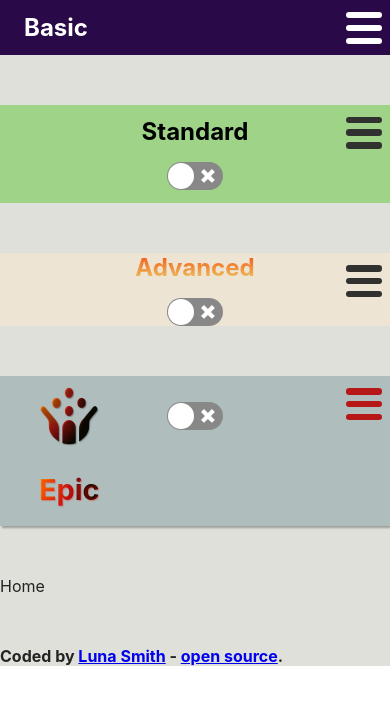
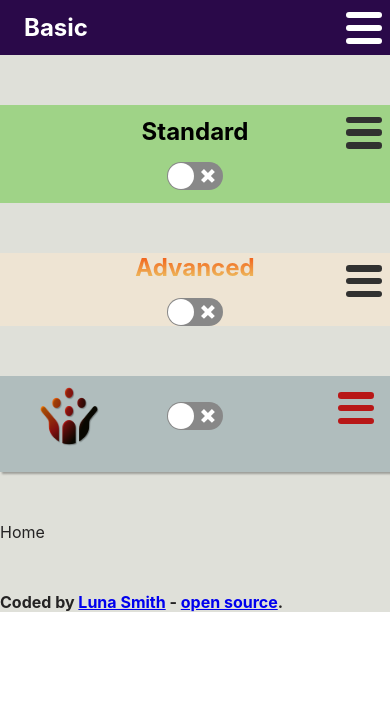
Before and after one commit to Lu-Smith/react_headers, a React (Create React App) app: page / in a window 390 px wide. Shown: the top 704 px of the page. Built offline with nearby package versions, Linux system fonts and the light colour scheme.

Commit message:
Finished styling advanced header in HeaderFour

```diff
--- a/src/components/styles/HeaderFour.css
+++ b/src/components/styles/HeaderFour.css
@@ -46,7 +46,6 @@
 }
 
 .HeaderFour {
-    background-color: rgb(3, 34, 34);
     display: flex;
     align-items: center;
     justify-content: center;
@@ -75,6 +74,15 @@
     background-color: rgb(176, 189, 189);
 }
 
+#dark .HeaderFour {
+    background-color: rgb(3, 34, 34);
+}
+
+.HeaderFour .TopHeader {
+    padding: 0 1.2rem;
+    justify-content: space-between;
+}
+
 .HeaderFour .TopHeader .logo {
     width: 100px;
     display: flex;
@@ -84,8 +92,11 @@
     background-image: radial-gradient(circle at 10% 20%, rgb(243, 121, 7) 15%, rgb(184, 23, 23) 40.2%, rgb(12, 11, 0) 60.3%);
     -webkit-background-clip: text;
     font-size: 80px;
+    animation: rotateLogo 20s linear infinite;
+}
+
+#light .HeaderFour .TopHeader .logo {
     text-shadow: 1px 1px 1px rgba(0, 0, 0, 0.3);
-    animation: rotateLogo 20s linear infinite;
 }
 
 #dark .HeaderFour .TopHeader .logo {
@@ -108,18 +119,14 @@
     display: flex;
     align-items: center;
     justify-content: center;
-    text-shadow: 1px 1px 1px rgba(250, 0, 0, 0.3);
-}
-
-.HeaderFour .TopHeader {
-    padding: 0 1.2rem;
-    justify-content: space-between;
 }
 
 #light .HeaderFour .title a {
-    color: transparent;
-    background-image: radial-gradient(circle at 10% 20%, rgb(243, 121, 7) 15%, rgb(184, 23, 23) 40.2%, rgb(12, 11, 0) 60.3%);
-    -webkit-background-clip: text;
+    text-shadow: 1px 1px 1px rgba(0, 0, 0, 0.3);
+}
+
+#dark .HeaderFour .title a {
+    text-shadow: 1px 1px 1px rgba(250, 0, 0, 0.3);
 }
 
 .HeaderFour ul {
@@ -139,12 +146,6 @@
     transition: 200ms all ease-in-out;
 }
 
-#light .HeaderFour ul li a {
-    color: rgb(250, 248, 238);
-    font-weight: 500;
-    transition: 200ms all ease-in-out;
-}
-
 .HeaderFour ul li a:not(.active):hover {
     color: rgb(243, 121, 7);
 }
@@ -153,24 +154,19 @@
     color: rgb(184, 23, 23);
 }
 
-.HeaderFour .menu {
+.HeaderFour .menuX, .HeaderFour .menuXHidden, .HeaderFour .menu {
     display: none;
     position: absolute;
-    top: 0.75rem;
-    right: 0.5rem;
+    top: 1rem;
+    right: 1rem;
     flex-direction: column;
+    justify-content: center;
+}
+
+.HeaderFour .menu {
     justify-content: space-between;
     width: 2.25rem;
     height: 2rem;
-}
-
-.HeaderFour .menuX, .HeaderFour .menuXHidden {
-    display: none;
-    position: absolute;
-    top: 0.75rem;
-    right: 0.5rem;
-    flex-direction: column;
-    justify-content: center;
 }
 
 .HeaderFour .menu span {
@@ -211,7 +207,6 @@
 
 #light .HeaderFour .material-symbols-outlined:not(.active):hover {
     animation: rotateIcon 2s linear infinite;
-    color: rgb(184, 23, 23);
     font-size: 2rem;
     font-variation-settings:
     'FILL' 0,
@@ -220,15 +215,12 @@
     'opsz' 4
 }
 
+#light .HeaderFour .material-symbols-outlined:not(.active):hover {
+    color: rgb(184, 23, 23);
+}
+
 #dark .HeaderFour .material-symbols-outlined:not(.active):hover {
-    animation: rotateIcon 2s linear infinite;
     color: rgb(243, 121, 7);
-    font-size: 2rem;
-    font-variation-settings:
-    'FILL' 0,
-    'wght' 300,
-    'GRAD' 10,
-    'opsz' 4
 }
 
 #light .HeaderFour .material-symbols-outlined.sun:not(.active):hover {
@@ -255,23 +247,18 @@
     text-shadow: 1px 1px 1px rgba(0, 0, 0, 0.3);
 }
 
+@media (max-width: 760px) {
+    .HeaderFour {
+        flex-direction: column;
+        gap: 1rem;
+    }
 
-@media (max-width: 760px) {
-    .HeaderFour .menu {
+    .HeaderFour .menu, .HeaderFour .menuX  {
         display: flex;
     }
 
-    .HeaderFour .menuX {
-        display: flex;
-    }
-
-    .HeaderFour .menuXHidden {
+    .HeaderFour .menuXHidden, .HeaderFour .title a {
         display: none;
-    }
-
-    .HeaderFour {
-        flex-direction: column;
-        gap: 1rem;
     }
 
     .HeaderFour ul {
@@ -295,7 +282,7 @@
         margin: 0.2rem 0.5rem;
     }
 
-    .HeaderFour .switch  label{
+    .HeaderFour .switch label {
         display: none;
     }
 
@@ -309,18 +296,13 @@
         transform: translateX(25px);
     }
 
-    #light .HeaderFour .active {
+    #dark .HeaderFour .active {
         border: none;
-        font-weight: 700;
-    }
-
-    #dark .HeaderFour .active {
         border-left: 4px solid rgb(243, 121, 7);
-        color: rgb(243, 121, 7);
     }
 
     #light .HeaderFour .active {
-        color: rgb(184, 23, 23);
+        border: none;
         border-left: 4px solid rgb(184, 23, 23);
     }
 
@@ -332,4 +314,5 @@
         'GRAD' 10,
         'opsz' 4
     }
+
 }
```
